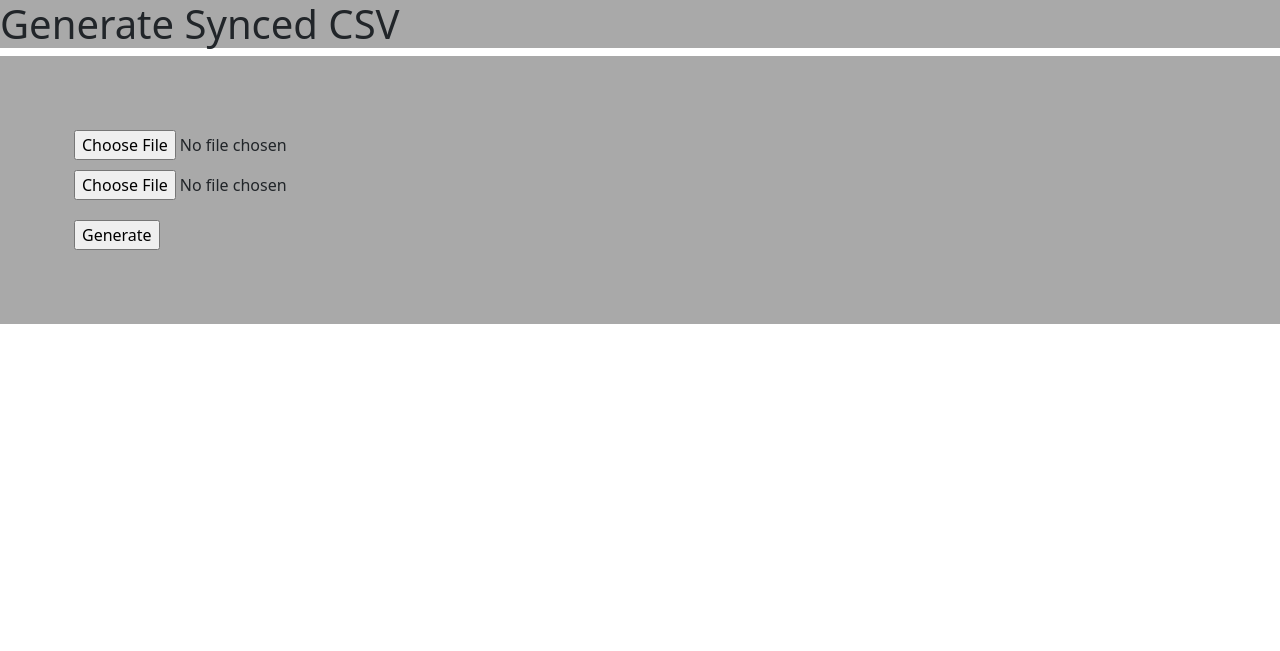
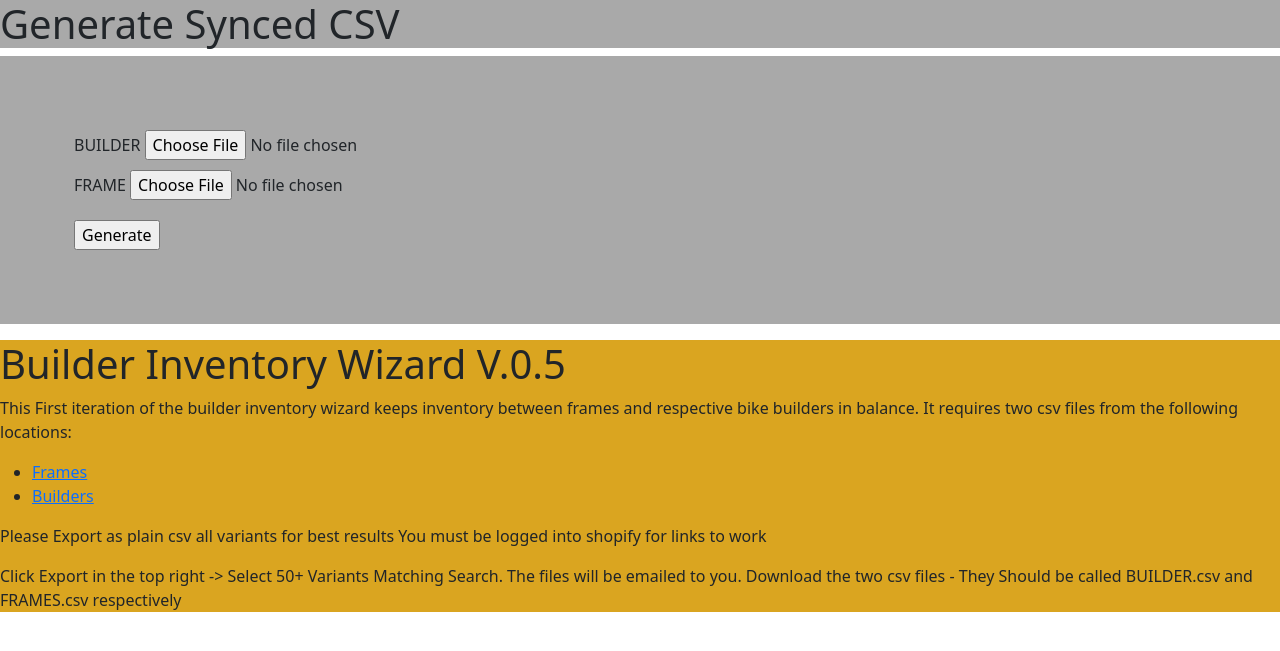
Before and after one commit to yeetnbeet/sync-online, a Flask app: page / in a window 1280 px wide. Shown: the top 651 px of the page. Run offline with Flask 2, Linux system fonts and the light colour scheme.

Commit message:
template

```diff
--- a/templates/index.html
+++ b/templates/index.html
@@ -3,7 +3,22 @@
     <title>Upload new File</title>
     <h1 style="background-color:darkgray;">Generate Synced CSV</h1>
     <form method=post enctype=multipart/form-data style="padding: 5%; background-color: darkgray; border: black; border-width: 3px;">
-      <div style="margin: 10px;"><input type=file name=file></div>
-      <div style="margin: 10px;"><input type=file name=file2></div>
+      <div style="margin: 10px;"><span>BUILDER </span><input type=file name=file></div>
+      <div style="margin: 10px;"><span>FRAME   </span><input type=file name=file2></div>
       <input type=submit value=Generate style="margin: 10px;">
     </form>
+    <div style="background-color: goldenrod; padding-top: 0%;">
+      <h1 id="builder-inventory-wizard-v-0-0">Builder Inventory Wizard V.0.5</h1>
+    <p>This First iteration of the builder inventory wizard keeps inventory between frames and respective bike builders in balance. It requires two csv files from the following locations:</p>
+    <ul>
+    <li><a href="https://contender-bikes.myshopify.com/admin/products/inventory?location_id=55763894440&amp;tag=internal%3Aprobuild-frame">Frames</a>  </li>
+    <li><a href="https://contender-bikes.myshopify.com/admin/products/inventory?location_id=55763894440&amp;tag=internal%3Acustom-builder">Builders</a>  </li>
+    </ul>
+    <blockquote>
+    <p>Please Export as plain csv all variants for best results
+    You must be logged into shopify for links to work</p>
+    </blockquote>
+    <p>Click Export in the top right -&gt; Select 50+ Variants Matching Search. The files will be emailed to you. Download the two csv files - They Should be called BUILDER.csv and FRAMES.csv respectively
+    </p>
+
+    </div>
```
